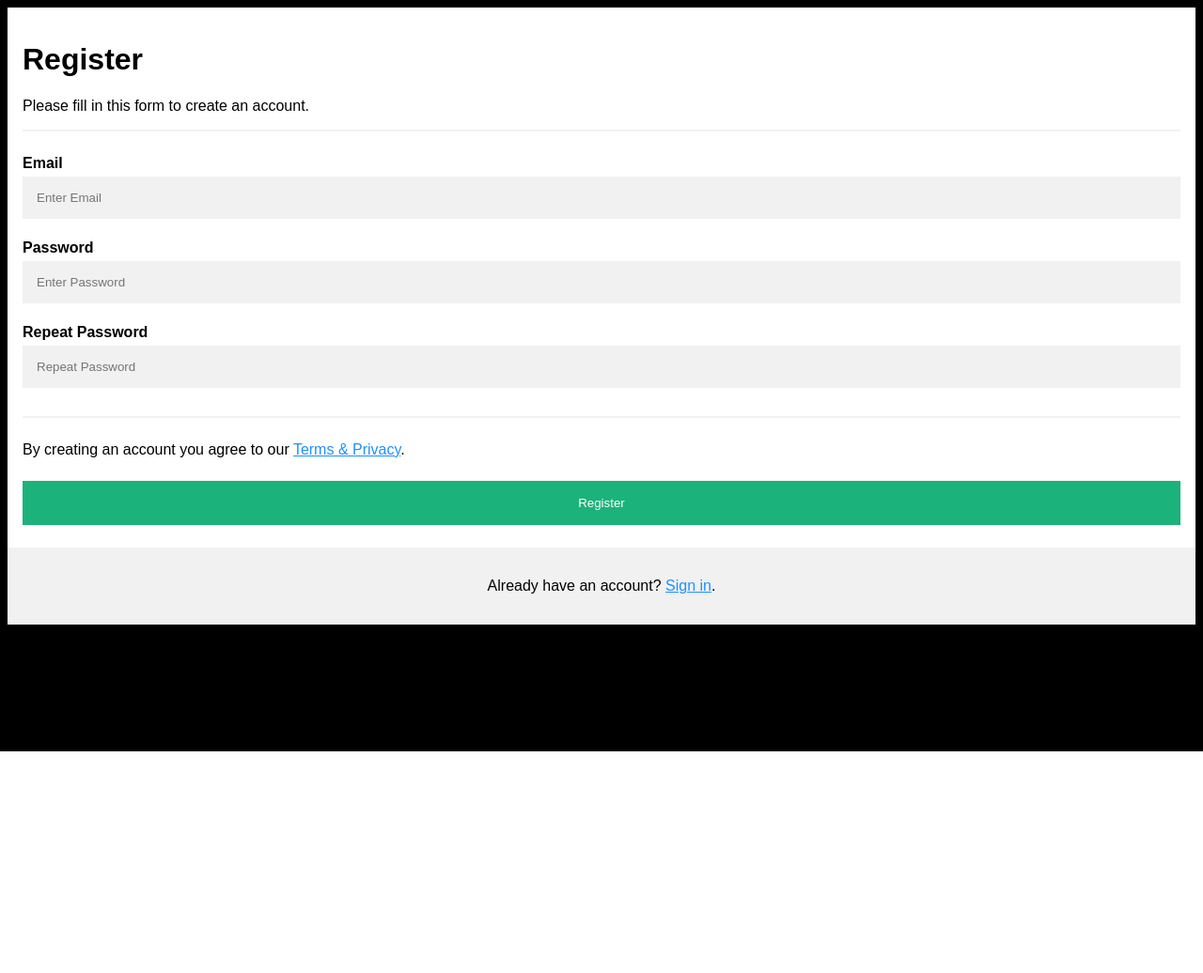
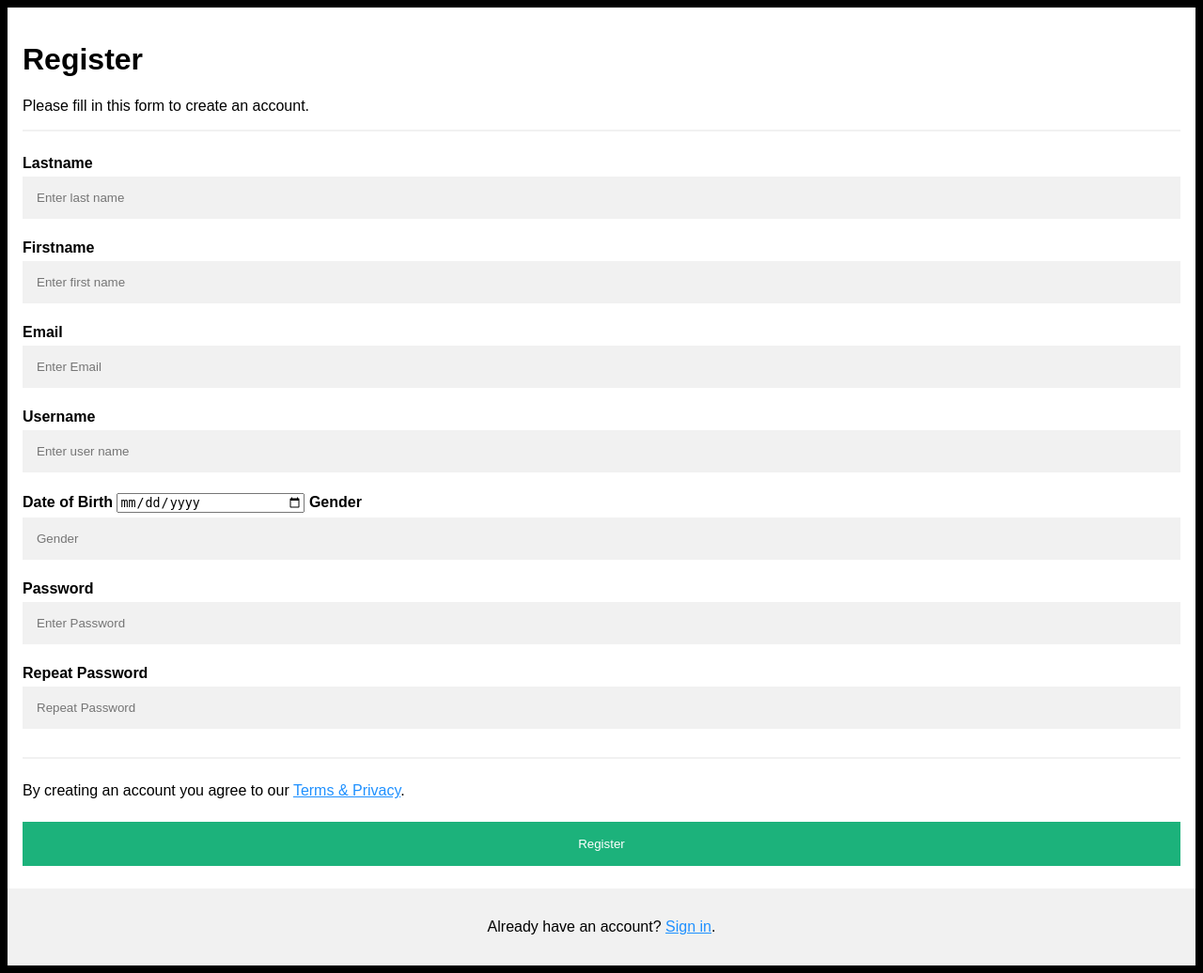
Before and after one commit to bluelambdatech/movies-point, a FastAPI app: page /register in a window 1280 px wide. Shown: the whole page at 94% size. Before the commit the page ends 800 px from the top, so only its background shows below. Run offline with FastAPI, Linux system fonts and the light colour scheme.

Commit message:
Code changes

```diff
--- a/main.py
+++ b/main.py
@@ -2,6 +2,7 @@ from fastapi import FastAPI, Form, Request
 from fastapi.responses import HTMLResponse
 from fastapi.templating import Jinja2Templates
 
+from utils.azure_sql_database import *
 
 app = FastAPI()
 templates = Jinja2Templates(directory="templates")
@@ -18,10 +19,23 @@ def register(request: Request):
 
 
 @app.post("/register")
-async def register_response(request: Request, email: str = Form(...),
+async def register_response(request: Request,
+                            lastname: str = Form(...),
+                            firstname: str = Form(...),
+                            email: str = Form(...),
+                            username: str = Form(...),
+                            dob = Form(...),
+                            gender: str = Form(...),
                             psw: str = Form(...), psw_repeat: str = Form(...)
                             ):
-    print(email, psw, psw_repeat)
+
+    try:
+        insert_into_table(lastname, firstname, email, username, dob, gender)
+
+    except:
+        return "User Already Exist"
+
+    return
 
 
 @app.get("/forgot_password", response_class=HTMLResponse)
@@ -32,5 +46,6 @@ def forgot_password(request:Request):
 @app.post("/forgot_password")
 async def password(request: Request, email: str = Form(...),
                    username: str = Form(...)):
-
-    return "If your email is registered with us, a reset password email will be sent to you"
+    print(username)
+    return read_from_table(username)
+    #return "If your email is registered with us, a reset password email will be sent to you"
--- a/templates/register.html
+++ b/templates/register.html
@@ -75,8 +75,23 @@ a {
     <p>Please fill in this form to create an account.</p>
     <hr>
 
+    <label for="lastname"><b>Lastname</b></label>
+    <input type="text" placeholder="Enter last name" name="lastname" id="lastname" required>
+
+    <label for="firstname"><b>Firstname</b></label>
+    <input type="text" placeholder="Enter first name" name="firstname" id="firstname" required>
+
     <label for="email"><b>Email</b></label>
     <input type="text" placeholder="Enter Email" name="email" id="email" required>
+
+    <label for="username"><b>Username</b></label>
+    <input type="text" placeholder="Enter user name" name="username" id="username" required>
+
+    <label for="dob"><b>Date of Birth</b></label>
+    <input type="date"  name="dob" placeholder="02-20-2023" id="dob" style="width:200px" required>
+
+    <label for="gender"><b>Gender</b></label>
+    <input type="text" placeholder="Gender" name="gender" id="gender" required>
 
     <label for="psw"><b>Password</b></label>
     <input type="password" placeholder="Enter Password" name="psw" id="psw" required>
--- /dev/null
+++ b/utils/azure_sql_database.py
@@ -0,0 +1,143 @@
+import os
+import pandas as pd
+from dotenv import load_dotenv
+import pyodbc
+
+load_dotenv()
+
+server = f'{os.getenv("db_name")}.database.windows.net'
+database = os.getenv("db_name")
+username = "bluelambda"
+password = os.getenv("password")
+driver= '{ODBC Driver 18 for SQL Server}'
+
+
+def get_conn():
+    conn = pyodbc.connect('DRIVER='+driver+';SERVER=tcp:'+server+';PORT=1433;DATABASE='+database+';UID='+username+';PWD='+ password)
+    return conn
+
+
+def create_table():
+    #  create a cursor
+    cursor = get_conn().cursor()
+    cursor.execute("""CREATE TABLE [MOVIES_POINT].[USER_PROFILE]
+                    (ID int NOT NULL PRIMARY KEY IDENTITY,
+                    LastName varchar(255) NULL,
+                    FirstName varchar(255) NULL,
+                    Email varchar(255) NOT NULL,
+                    UserName varchar(255) NOT NULL,
+                    DateOfBirth varchar(50),
+                    Gender varchar(50),
+            CONSTRAINT UC_User_Profile UNIQUE (Email, UserName));""")
+    cursor.commit()
+    cursor.close()
+
+
+def insert_into_table(LastName, FirstName, Email, UserName, DateOfBirth, Gender):
+    cursor = get_conn().cursor()
+    cursor.execute("INSERT INTO [MOVIES_POINT].[USER_PROFILE] (LastName, FirstName, Email, UserName, DateOfBirth, Gender) values(?,?, ?, ?, ?, ?)",
+        LastName, FirstName, Email, UserName, DateOfBirth, Gender)
+
+    cursor.commit()
+    cursor.close()
+
+
+def read_from_table(UserName):
+    cursor = get_conn().cursor()
+    print(UserName, "OMOLEWA")
+    print(type(UserName))
+    dfm = cursor.execute("SELECT * FROM [MOVIES_POINT].[USER_PROFILE] WHERE UserName = '%s'" % UserName)
+    return dfm.fetchall()
+
+
+# create_table()
+
+#insert_into_table("Adaramola", "Omolewa", "omolewah@gmail.com", "omolewah", "02/28/2023", "Male")
+#print(read_from_table("omolewah", "omolewah@gmail.com"))
+# df = pd.DataFrame({
+#     "PersonId":[1, 2, 3, 4, 5],
+#     "FirstName": ["Omolewa11", "Bukola11", "David11", "Nene11", "Joseph11"],
+#     "MiddelInitial": ["Oq", "Bq", "Cq", "Oq", "Kq"],
+#     "LastName": ["Omolewa", "Bukola", "David", "Nene", "Joseph"],
+#     "DateOfBirth": ["2/3/2004", "2/3/2004", "2/3/2004", "2/3/2004", "2/3/2004"]
+# })
+#
+# df.to_csv("data.csv")
+#
+#
+# def read_csv(file_name):
+#     for chunk in pd.read_csv(file_name, chunksize=10000):
+#         yield chunk
+#
+# #
+# # for df in read_csv("large_file.csv"):
+# #     process_dataframe(df)
+#
+#
+# def read_data():
+#     sf = pd.read_csv("data.csv")
+#     cursor = get_conn().cursor()
+#     for index, row in sf.iterrows():
+#         cursor.execute("INSERT INTO [MOVIES_POINT].[Person] (FirstName, MiddelInitial, LastName, DateOfBirth) values(?,?, ?, ?)",
+#                        row.FirstName, row.MiddelInitial, row.LastName, row.DateOfBirth)
+#     cursor.commit()
+#     cursor.close()
+#
+#
+# read_data()
+#
+# "INSERT INTO [MOVIES_POINT].[Person] (FirstName, MiddelInitial, LastName, DateOfBirth) values('Ogechi', 'O', 'Adaramola', '02/23/2023')"
+#
+# def create_person_table():
+#     """ Table should be created here. """
+#     print("Creating a Table...")
+#     try:
+#         conn = get_conn()
+#         cursor = conn.cursor()
+#         cursor.execute("""
+#             CREATE TABLE USER_PROFILE (
+#                 ID int NOT NULL PRIMARY KEY IDENTITY,
+#                 LastName varchar(255) NULL,
+#                 FirstName varchar(255) NULL,
+#                 Email varchar(255) NOT NULL,
+#                 UserName varchar(255) NOT NULL,
+#                 DateOfBirth varchar(50),
+#                 Gender varchar(50),
+#             CONSTRAINT UC_User_Profile UNIQUE (Email, UserName)
+#             );
+#         """)
+#         conn.commit()
+#         return conn
+#         return conn
+#     except Exception as e:
+#         # Items may already exist
+#         print(e)
+#     return "Person API"
+#
+#
+# # this function inserts items into the table(s)
+# def insert_table():
+#     try:
+#         conn = get_conn()
+#         cursor = conn.cursor()
+#         cursor.execute(
+#             """
+#             SET IDENTITY_INSERT User_Profile ON
+#             INSERT INTO User_Profile (
+#                 ID, LastName, FirstName, Email, UserName, DateOfBirth, Gender)
+#                 VALUES (1, 'Doe', 'John', johndoe@aol.com, johndoe123, 01-10-1960, Male);
+#                 SET IDENTITY_INSERT User_Profile OFF
+#                 """)
+#         conn.commit()
+#         return conn
+#     except Exception as e:
+#         # Table may already exist
+#         print(e)
+#     return "Person API"
+#
+#
+# # this function reads from the db
+# def get_persons():
+#     conn = get_conn()
+#     dfm = pd.read_sql("SELECT * FROM Persons", conn)
+#     return dfm
```
